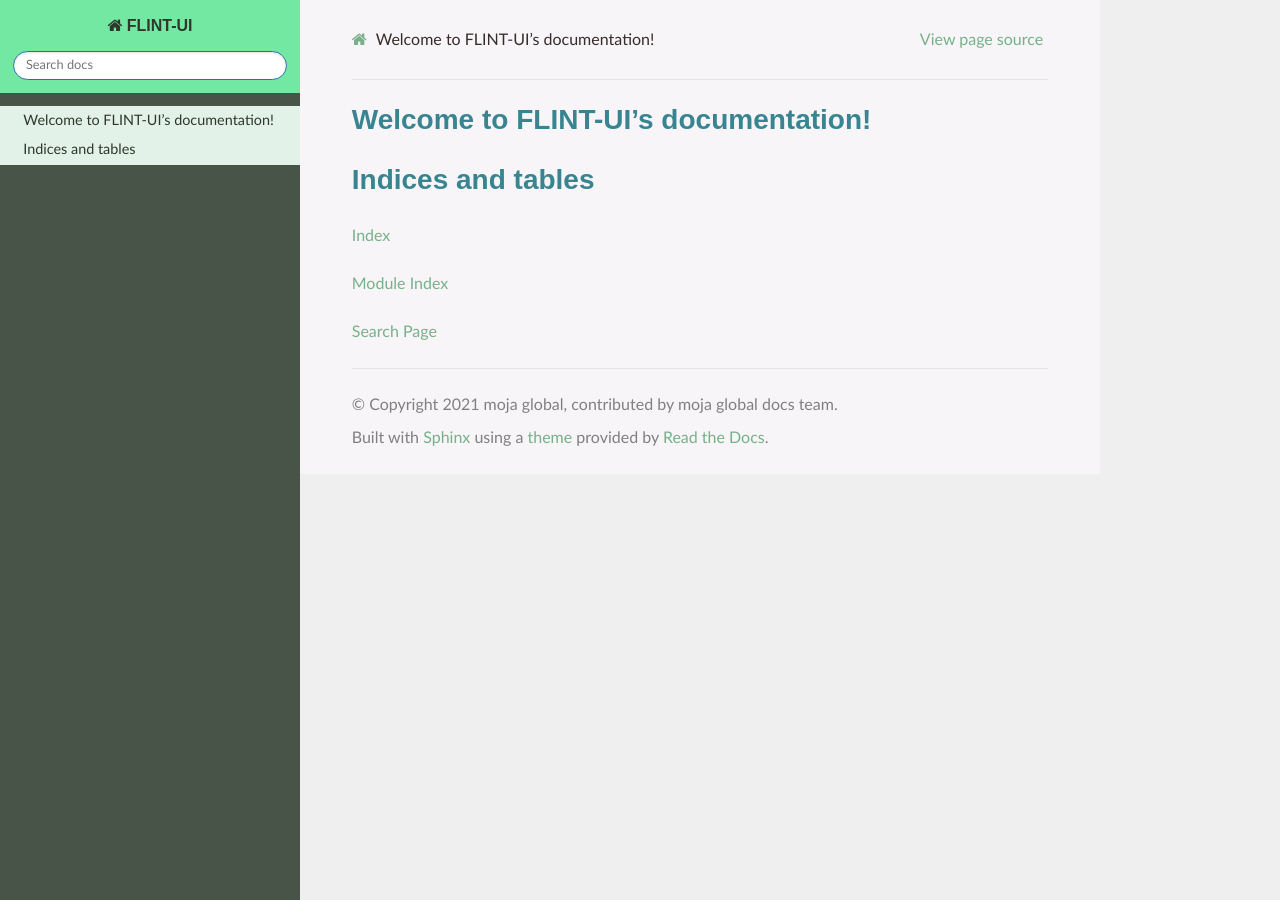
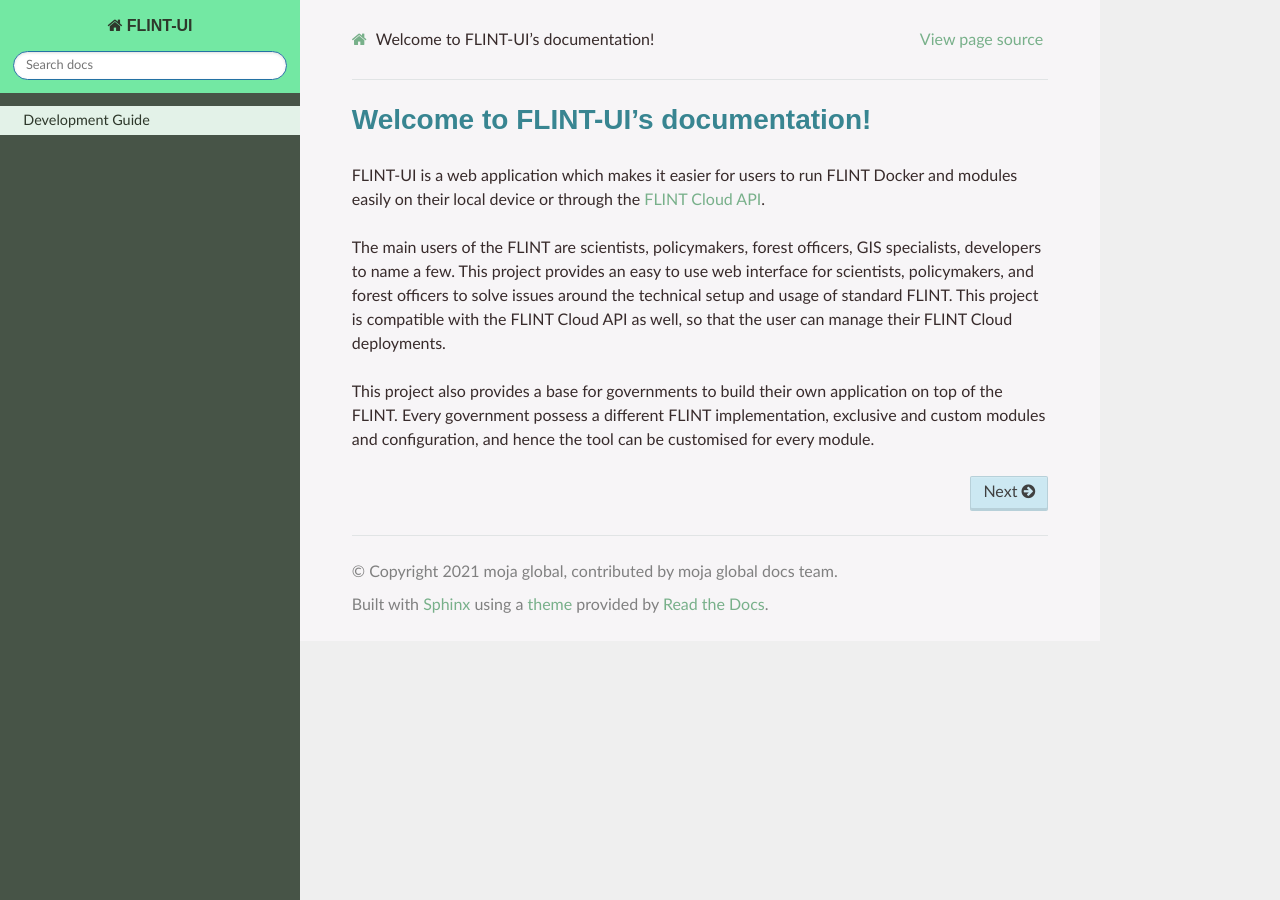
Before and after one commit to WebWizrd8/FLINT-UI, a Sphinx documentation site: the page built from docs/index.rst, in a window 1280 px wide. Built offline with Sphinx 7.4.7 and the Read the Docs theme 2.0.0, drawn with Linux system fonts in a browser that asks for light colours.

Commit message:
DOCS: Add index page and prerequisites documentation
Signed-off-by: harshcasper <hmishra@redhat.com>

```diff
--- a/docs/index.rst
+++ b/docs/index.rst
@@ -1,20 +1,26 @@
-.. FLINT-UI documentation master file, created by
-   sphinx-quickstart on Tue Aug 31 20:29:30 2021.
-   You can adapt this file completely to your liking, but it should at least
-   contain the root `toctree` directive.
-
 Welcome to FLINT-UI's documentation!
 ====================================
 
-.. toctree::
-   :maxdepth: 2
-   :caption: Contents:
+FLINT-UI is a web application which makes it easier for users to run
+FLINT Docker and modules easily on their local device or through the
+`FLINT Cloud API`_.
+
+The main users of the FLINT are scientists, policymakers, forest
+officers, GIS specialists, developers to name a few. This project
+provides an easy to use web interface for scientists, policymakers, and
+forest officers to solve issues around the technical setup and usage of
+standard FLINT. This project is compatible with the FLINT Cloud API as
+well, so that the user can manage their FLINT Cloud deployments.
+
+This project also provides a base for governments to build their own
+application on top of the FLINT. Every government possess a different
+FLINT implementation, exclusive and custom modules and configuration,
+and hence the tool can be customised for every module.
+
+.. _FLINT Cloud API: https://github.com/moja-global/FLINT.Cloud
 
 
+.. toctree::
+   :hidden:
 
-Indices and tables
-==================
-
-* :ref:`genindex`
-* :ref:`modindex`
-* :ref:`search`
+   DevelopmentGuide/index
```
Also changed, not shown: docs/DevelopmentGuide/index.rst (added, +43 -0 lines).
